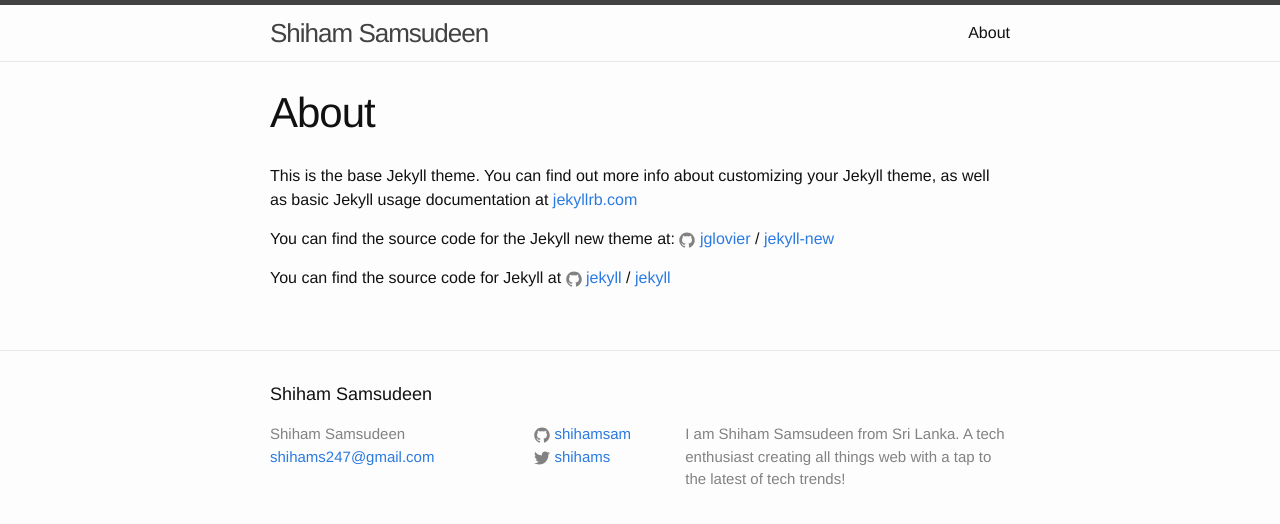
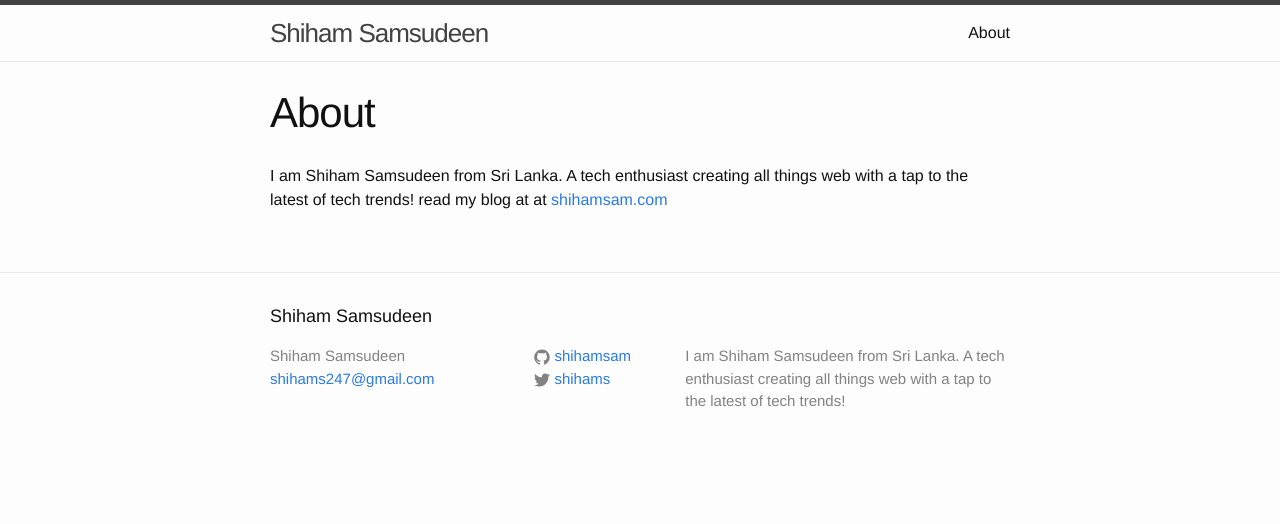
Before and after one commit to shihamsam/shihamsam.github.io, a Jekyll site: the page built from about.md, in a window 1280 px wide. Shown: the top 524 px of the page. Built offline with Jekyll 4.4.1, drawn with Linux system fonts in a browser that asks for light colours.

Commit message:
Updated the about page

```diff
--- a/about.md
+++ b/about.md
@@ -4,12 +4,4 @@ title: About
 permalink: /about/
 ---
 
-This is the base Jekyll theme. You can find out more info about customizing your Jekyll theme, as well as basic Jekyll usage documentation at [jekyllrb.com](http://jekyllrb.com/)
-
-You can find the source code for the Jekyll new theme at:
-{% include icon-github.html username="jglovier" %} /
-[jekyll-new](https://github.com/jglovier/jekyll-new)
-
-You can find the source code for Jekyll at
-{% include icon-github.html username="jekyll" %} /
-[jekyll](https://github.com/jekyll/jekyll)
+I am Shiham Samsudeen from Sri Lanka. A tech enthusiast creating all things web with a tap to the latest of tech trends! read my blog at at [shihamsam.com](http://shihamsamsudeen.blogspot.com/)
```
